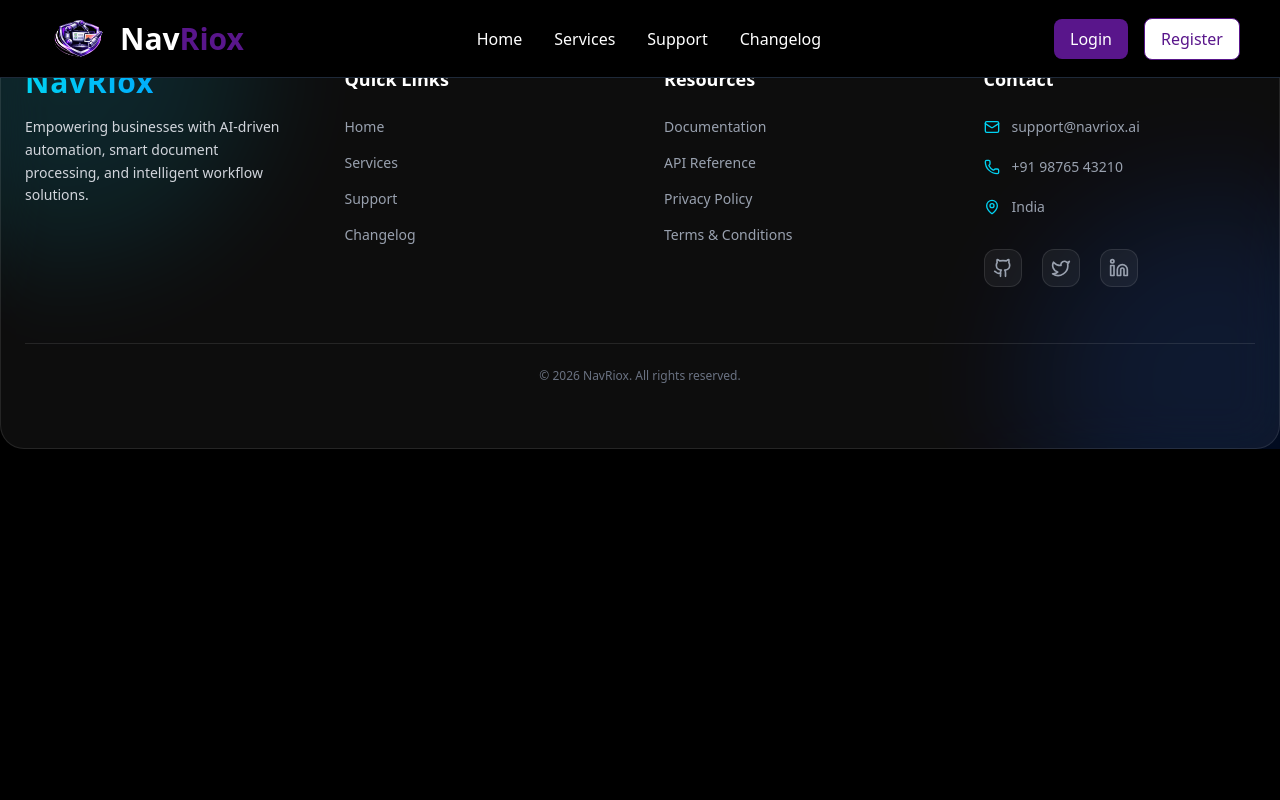
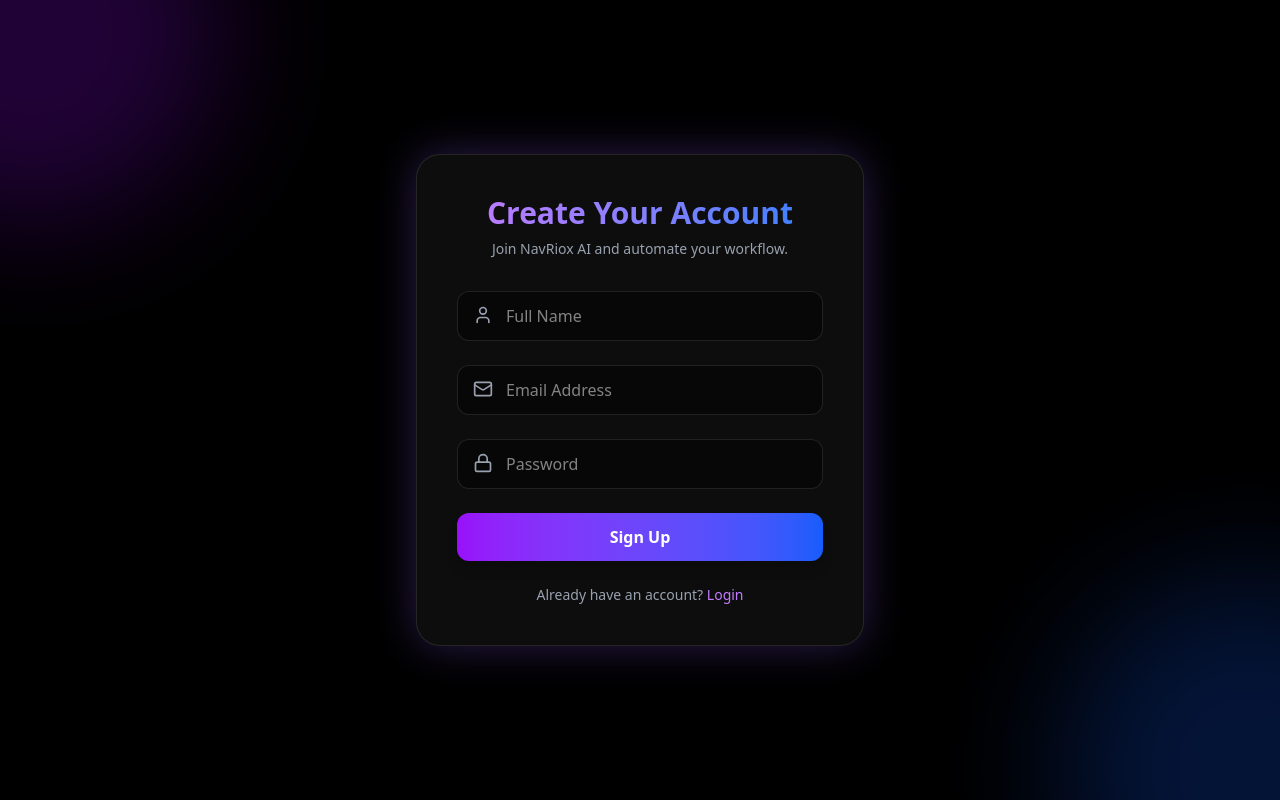
Before and after one commit to Sachin-Jurel/NavRiox, a React (Vite) app in the folder Frontend/: page /register in a window 1280 px wide. Built offline with nearby package versions, Linux system fonts and the light colour scheme.

Commit message:
build login, register page and other small things setup

```diff
--- a/Frontend/src/App.jsx
+++ b/Frontend/src/App.jsx
@@ -1,25 +1,37 @@
-import React from 'react'
-import Navbar from './components/others/Navbar'
-import { Routes, Route } from 'react-router-dom'
-import Home from './Pages/Home'
-import Services from './Pages/Services'
-import Support from './Pages/Support'
-import Changelog from './Pages/Changelogs'
-import Footer from './components/others/Footer'
+import React from "react";
+import Navbar from "./components/others/Navbar";
+import { Routes, Route, useLocation } from "react-router-dom";
+import Home from "./Pages/Home";
+import Services from "./Pages/Services";
+import Support from "./Pages/Support";
+import Changelog from "./Pages/Changelogs";
+import Footer from "./components/others/Footer";
+import Signup from "./Pages/Signup";
+import Login from "./Pages/Login";
 
 const App = () => {
+  const location = useLocation();
+
+  const hideLayout =
+    location.pathname === "/login" ||
+    location.pathname === "/register";
+
   return (
     <>
-      <Navbar />
+      {!hideLayout && <Navbar />}
+
       <Routes>
         <Route path="/" element={<Home />} />
         <Route path="/services" element={<Services />} />
         <Route path="/support" element={<Support />} />
         <Route path="/changelog" element={<Changelog />} />
+        <Route path="/register" element={<Signup />} />
+        <Route path="/login" element={<Login />} />
       </Routes>
-      <Footer />
+
+      {!hideLayout && <Footer />}
     </>
-  )
-}
+  );
+};
 
-export default App
+export default App;
--- /dev/null
+++ b/Frontend/src/Pages/Login.jsx
@@ -0,0 +1,120 @@
+import React, { useState } from "react";
+import { motion } from "framer-motion";
+import { Mail, Lock, Eye, EyeOff } from "lucide-react";
+import { Link } from "react-router-dom";
+
+export default function Login() {
+  const [formData, setFormData] = useState({
+    email: "",
+    password: "",
+  });
+
+  const [showPassword, setShowPassword] = useState(false);
+
+  const handleChange = (e) => {
+    setFormData({
+      ...formData,
+      [e.target.name]: e.target.value,
+    });
+  };
+
+  const handleSubmit = (e) => {
+    e.preventDefault();
+    console.log("Login:", formData);
+  };
+
+  return (
+    <div className="relative min-h-screen bg-black flex items-center justify-center px-6 overflow-hidden">
+
+      {/* Background Glow */}
+      <div className="absolute -top-40 -left-40 w-96 h-96 bg-purple-600/30 rounded-full blur-3xl animate-pulse" />
+      <div className="absolute -bottom-40 -right-40 w-96 h-96 bg-blue-600/30 rounded-full blur-3xl animate-pulse" />
+
+      <motion.div
+        initial={{ opacity: 0, y: 40 }}
+        animate={{ opacity: 1, y: 0 }}
+        transition={{ duration: 0.8 }}
+        className="relative w-full max-w-md bg-white/5 backdrop-blur-2xl border border-white/10 rounded-3xl p-10 shadow-[0_0_40px_rgba(139,92,246,0.3)]"
+      >
+        <h2 className="text-3xl font-bold text-center bg-gradient-to-r from-purple-400 to-blue-500 bg-clip-text text-transparent mb-2">
+          Welcome Back
+        </h2>
+
+        <p className="text-gray-400 text-center text-sm mb-8">
+          Login to your NavRiox account.
+        </p>
+
+        <form onSubmit={handleSubmit} className="space-y-6">
+
+          {/* Email */}
+          <div className="relative">
+            <Mail className="absolute left-4 top-3.5 text-gray-400 w-5 h-5" />
+            <input
+              type="email"
+              name="email"
+              required
+              onChange={handleChange}
+              placeholder="Email Address"
+              className="w-full pl-12 pr-4 py-3 rounded-xl bg-black/40 border border-white/10 text-white focus:outline-none focus:border-purple-500 transition"
+            />
+          </div>
+
+          {/* Password */}
+          <div className="relative">
+            <Lock className="absolute left-4 top-3.5 text-gray-400 w-5 h-5" />
+            <input
+              type={showPassword ? "text" : "password"}
+              name="password"
+              required
+              onChange={handleChange}
+              placeholder="Password"
+              className="w-full pl-12 pr-12 py-3 rounded-xl bg-black/40 border border-white/10 text-white focus:outline-none focus:border-purple-500 transition"
+            />
+            <button
+              type="button"
+              onClick={() => setShowPassword(!showPassword)}
+              className="absolute right-4 top-3.5 text-gray-400 hover:text-white transition"
+            >
+              {showPassword ? <EyeOff size={18} /> : <Eye size={18} />}
+            </button>
+          </div>
+
+          {/* Remember + Forgot */}
+          <div className="flex justify-between items-center text-sm text-gray-400">
+            <label className="flex items-center gap-2 cursor-pointer">
+              <input type="checkbox" className="accent-purple-500" />
+              Remember me
+            </label>
+
+            <Link
+              to="/forgot-password"
+              className="text-purple-400 hover:text-purple-300 transition"
+            >
+              Forgot password?
+            </Link>
+          </div>
+
+          {/* Login Button */}
+          <motion.button
+            whileHover={{ scale: 1.05 }}
+            whileTap={{ scale: 0.95 }}
+            type="submit"
+            className="w-full py-3 rounded-xl bg-gradient-to-r from-purple-600 to-blue-600 text-white font-semibold shadow-lg hover:shadow-[0_0_20px_rgba(139,92,246,0.6)] transition-all duration-300"
+          >
+            Login
+          </motion.button>
+        </form>
+
+        <p className="text-gray-400 text-center text-sm mt-6">
+          Don’t have an account?{" "}
+          <Link
+            to="/register"
+            className="text-purple-400 hover:text-purple-300 transition"
+          >
+            Sign Up
+          </Link>
+        </p>
+      </motion.div>
+    </div>
+  );
+}
--- /dev/null
+++ b/Frontend/src/Pages/Signup.jsx
@@ -0,0 +1,108 @@
+import React, { useState } from "react";
+import { motion } from "framer-motion";
+import { Mail, Lock, User } from "lucide-react";
+import { Link } from "react-router-dom";
+
+export default function Signup() {
+  const [formData, setFormData] = useState({
+    name: "",
+    email: "",
+    password: "",
+  });
+
+  const handleChange = (e) => {
+    setFormData({
+      ...formData,
+      [e.target.name]: e.target.value,
+    });
+  };
+
+  const handleSubmit = (e) => {
+    e.preventDefault();
+    console.log("Signup:", formData);
+  };
+
+  return (
+    <div className="relative min-h-screen bg-black flex items-center justify-center px-6 overflow-hidden">
+
+      {/* Background Glow */}
+      <div className="absolute -top-40 -left-40 w-96 h-96 bg-purple-600/30 rounded-full blur-3xl animate-pulse" />
+      <div className="absolute -bottom-40 -right-40 w-96 h-96 bg-blue-600/30 rounded-full blur-3xl animate-pulse" />
+
+      {/* Signup Form */}
+      <motion.div
+        initial={{ opacity: 0, y: 40 }}
+        animate={{ opacity: 1, y: 0 }}
+        transition={{ duration: 0.8 }}
+        className="relative w-full max-w-md bg-white/5 backdrop-blur-2xl border border-white/10 rounded-3xl p-10 shadow-[0_0_40px_rgba(139,92,246,0.3)]"
+      >
+        <h2 className="text-3xl font-bold text-center bg-gradient-to-r from-purple-400 to-blue-500 bg-clip-text text-transparent mb-2">
+          Create Your Account
+        </h2>
+
+        <p className="text-gray-400 text-center text-sm mb-8">
+          Join NavRiox AI and automate your workflow.
+        </p>
+
+        <form onSubmit={handleSubmit} className="space-y-6">
+
+          <div className="relative">
+            <User className="absolute left-4 top-3.5 text-gray-400 w-5 h-5" />
+            <input
+              type="text"
+              name="name"
+              required
+              onChange={handleChange}
+              placeholder="Full Name"
+              className="w-full pl-12 pr-4 py-3 rounded-xl bg-black/40 border border-white/10 text-white focus:outline-none focus:border-purple-500 focus:ring-1 focus:ring-purple-500 transition"
+            />
+          </div>
+
+          <div className="relative">
+            <Mail className="absolute left-4 top-3.5 text-gray-400 w-5 h-5" />
+            <input
+              type="email"
+              name="email"
+              required
+              onChange={handleChange}
+              placeholder="Email Address"
+              className="w-full pl-12 pr-4 py-3 rounded-xl bg-black/40 border border-white/10 text-white focus:outline-none focus:border-blue-500 focus:ring-1 focus:ring-blue-500 transition"
+            />
+          </div>
+
+          <div className="relative">
+            <Lock className="absolute left-4 top-3.5 text-gray-400 w-5 h-5" />
+            <input
+              type="password"
+              name="password"
+              required
+              onChange={handleChange}
+              placeholder="Password"
+              className="w-full pl-12 pr-4 py-3 rounded-xl bg-black/40 border border-white/10 text-white focus:outline-none focus:border-purple-500 focus:ring-1 focus:ring-purple-500 transition"
+            />
+          </div>
+
+          <motion.button
+            whileHover={{ scale: 1.05 }}
+            whileTap={{ scale: 0.95 }}
+            type="submit"
+            className="w-full py-3 rounded-xl bg-gradient-to-r from-purple-600 to-blue-600 text-white font-semibold shadow-lg hover:shadow-[0_0_20px_rgba(139,92,246,0.6)] transition-all duration-300"
+          >
+            Sign Up
+          </motion.button>
+
+        </form>
+
+        <p className="text-gray-400 text-center text-sm mt-6">
+          Already have an account?{" "}
+          <Link
+            to="/login"
+            className="text-purple-400 hover:text-purple-300 transition"
+          >
+            Login
+          </Link>
+        </p>
+      </motion.div>
+    </div>
+  );
+}
--- a/Frontend/src/components/others/Hero.jsx
+++ b/Frontend/src/components/others/Hero.jsx
@@ -1,32 +1,69 @@
 import React from "react";
+import { useNavigate } from "react-router-dom";
+import { motion } from "framer-motion";
 
 const Hero = () => {
+  const navigate = useNavigate();
+
   return (
-    <section className="min-h-screen bg-black flex flex-col py-45 px-6 ">
-      <div className="max-w-3xl text-center space-y-5 animate-fadeInUp">
-        <h1 className="text-2xl md:text-3xl font-extrabold text-white leading-tight">
-          AI-Powered <span className="text-purple-500">Automation</span> for
-          Forms & <br /> Photos in Seconds
-        </h1>
+    <div className="space-y-8 text-center md:text-left">
+      <motion.div
+        initial={{ opacity: 0, y: 30 }}
+        animate={{ opacity: 1, y: 0 }}
+        transition={{ duration: 0.8 }}
+        className="inline-flex items-center gap-2 px-4 py-2 rounded-full bg-purple-500/10 border border-purple-500/30 text-purple-400 text-xs font-semibold tracking-widest uppercase"
+      >
+        AI Automation Suite
+      </motion.div>
 
-        <p className="text-gray-400 text-lg max-w-xl mx-auto">
-          Streamline photo editing, document uploads, and autofill workflows
-          using the world’s most secure cyber-automation suite.
-        </p>
+      <motion.h1
+        initial={{ opacity: 0, y: 30 }}
+        animate={{ opacity: 1, y: 0 }}
+        transition={{ duration: 0.9 }}
+        className="text-4xl md:text-5xl font-extrabold text-white leading-tight"
+      >
+        AI-Powered{" "}
+        <span className="bg-gradient-to-r from-purple-400 to-amber-400 bg-clip-text text-transparent">
+          Automation
+        </span>{" "}
+        for Forms & Photos
+      </motion.h1>
 
-        <div className="flex items-center justify-center gap-5">
-          <button className="group relative px-9 py-4 rounded-2xl font-semibold text-black bg-gradient-to-br from-amber-400 to-amber-600  shadow-amber-500/30 transition-all duration-300 hover:scale-[1.06] hover:shadow-amber-500/200">
-            <span className="relative z-10 flex items-center gap-2">
-              Get Started
-            </span>
-          </button>
+      <motion.p
+        initial={{ opacity: 0, y: 30 }}
+        animate={{ opacity: 1, y: 0 }}
+        transition={{ duration: 1 }}
+        className="text-gray-400 text-lg max-w-lg mx-auto md:mx-0"
+      >
+        NavRiox helps you autofill forms, enhance photos, and automate
+        repetitive workflows in seconds — securely and intelligently.
+      </motion.p>
 
-          <button className="px-8 py-4 rounded-xl font-bold text-white border border-white/10 backdrop-blur-sm transition-all duration-300 hover:border-white/30 hover:bg-white/10 hover:scale-105">
-            Services
-          </button>
-        </div>
-      </div>
-    </section>
+      <motion.div
+        initial={{ opacity: 0, y: 30 }}
+        animate={{ opacity: 1, y: 0 }}
+        transition={{ duration: 1.1 }}
+        className="flex flex-wrap justify-center md:justify-start gap-5"
+      >
+        <motion.button
+          whileHover={{ scale: 1.05 }}
+          whileTap={{ scale: 0.95 }}
+          onClick={() => navigate("/register")}
+          className="px-8 py-4 rounded-2xl font-semibold text-black bg-gradient-to-br from-amber-400 to-amber-600 shadow-lg shadow-amber-500/30 transition-all duration-300"
+        >
+          Get Started
+        </motion.button>
+
+        <motion.button
+          whileHover={{ scale: 1.05 }}
+          whileTap={{ scale: 0.95 }}
+          onClick={() => navigate("/services")}
+          className="px-8 py-4 rounded-2xl font-semibold text-white border border-white/20 hover:bg-white/10 transition"
+        >
+          Explore Services
+        </motion.button>
+      </motion.div>
+    </div>
   );
 };
 
--- a/Frontend/src/components/others/Navbar.jsx
+++ b/Frontend/src/components/others/Navbar.jsx
@@ -1,9 +1,11 @@
 import React, { useState } from "react";
 import { NavLink } from "react-router-dom";
 import logo from "../../assets/logo.png";
+import { useNavigate } from "react-router-dom";
 
 const Navbar = () => {
   const [open, setOpen] = useState(false);
+  const navigate = useNavigate();
 
   const linkClass = ({ isActive }) =>
     isActive ? "text-purple-600" : "hover:text-purple-500";
@@ -35,10 +37,10 @@
         </div>
 
         <div className="hidden lg:flex items-center gap-4">
-          <button className="px-4 py-2 rounded-lg text-white bg-purple-900 hover:bg-purple-700 transition">
+          <button onClick={() => navigate("/login")} className="px-4 py-2 rounded-lg text-white bg-purple-900 hover:bg-purple-700 transition">
             Login
           </button>
-          <button className="px-4 py-2 rounded-lg text-purple-900 bg-white border border-purple-900 hover:bg-purple-100 transition">
+          <button onClick={() => navigate("/register")} className="px-4 py-2 rounded-lg text-purple-900 bg-white border border-purple-900 hover:bg-purple-100 transition">
             Register
           </button>
         </div>
@@ -84,11 +86,17 @@
             </NavLink>
 
             <div className="flex flex-col gap-3 w-full max-w-xs mt-4">
-              <button className="py-2.5 rounded-lg bg-gradient-to-r from-purple-700 to-purple-900 text-white font-medium shadow-lg shadow-purple-900/30 hover:from-purple-600 hover:to-purple-800 transition-all duration-300 hover:scale-105">
+              <button
+                onClick={() => navigate("/login")}
+                className="px-4 py-2 rounded-lg text-white bg-purple-900 hover:bg-purple-700 transition"
+              >
                 Login
               </button>
 
-              <button className="py-2.5 rounded-lg bg-transparent text-purple-400 font-medium border border-purple-700 hover:bg-purple-900/20 hover:border-purple-500 transition-all duration-300 hover:scale-105">
+              <button
+                onClick={() => navigate("/register")}
+                className="px-4 py-2 rounded-lg text-purple-900 bg-white border border-purple-900 hover:bg-purple-100 transition"
+              >
                 Register
               </button>
             </div>
```
Also changed, not shown: 1 other file (tests, documents, lock files or other folders).
